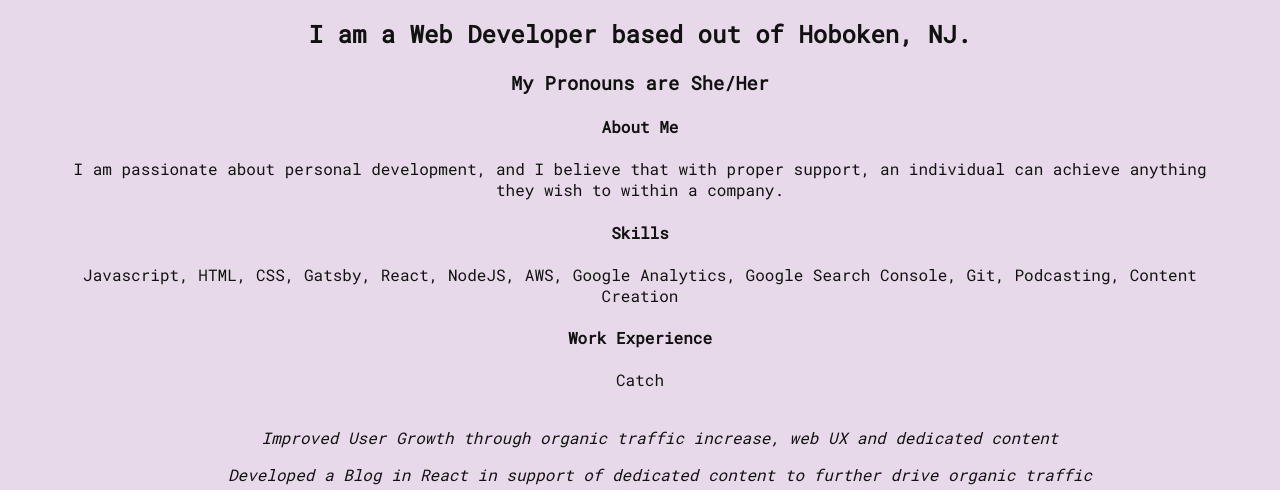
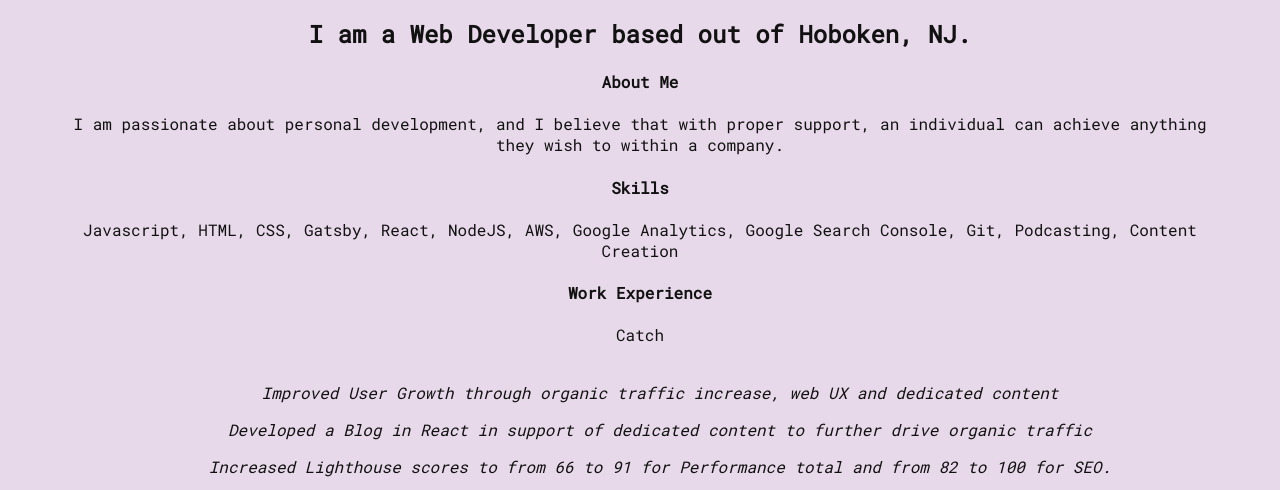
Before and after one commit to Sdeakin93/sarahjd, a website: page _site/index.html in a window 1280 px wide. Shown: the part 286-776 px from the top of the page. Drawn offline with Linux system fonts and the light colour scheme.

Commit message:
copy change

```diff
--- a/_site/index.html
+++ b/_site/index.html
@@ -22,7 +22,6 @@
 			<main class="page-main">
 				<h1>Hey, I'm Sarah!<h1>
 					<h2>I am a Web Developer based out of Hoboken, NJ.</h2>
-					<h3>My Pronouns are She/Her</h3>
 					<h4>About Me</h4>
 					<p>I am passionate about personal development, and I believe that with proper support, an individual can achieve anything they wish to within a company.
 					</p>
```
